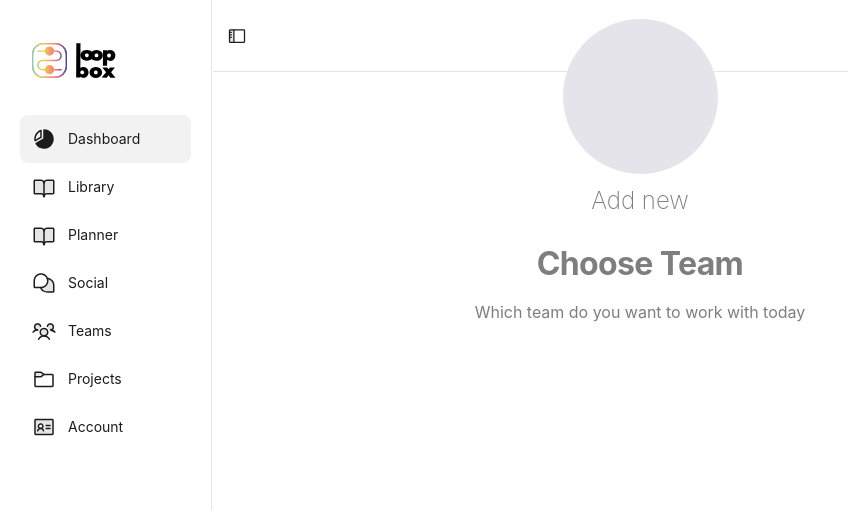
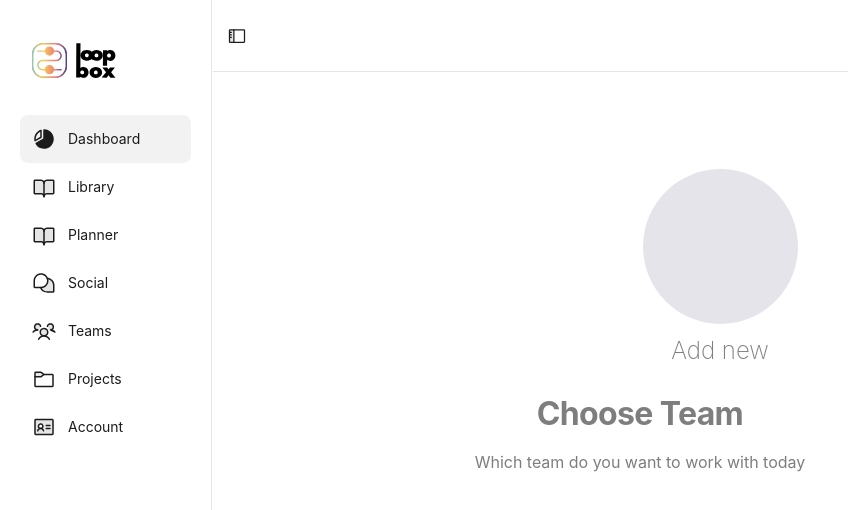
Before and after one commit to AlexanderJarvheden/DD1367-Software-Engineering-in-Project-Form, a React (Create React App) app in the folder client/: page /teams in a window 1280 px wide. Shown: the top 510 px of the page, without its empty margins (0-848 px from the left). Built offline with nearby package versions, Linux system fonts and the light colour scheme.

Commit message:
fixed choose teams

```diff
--- a/client/src/Assets/Styles/ChooseTeam.css
+++ b/client/src/Assets/Styles/ChooseTeam.css
@@ -5,6 +5,7 @@
     justify-content: center;
     align-items: center;
     gap: 56px;
+    margin-top: 150px;
 }
 
 .teamWithName {
@@ -12,6 +13,7 @@
     flex-direction: column;
     align-items: center;
     gap: 16px;
+    margin-left: 160px;
 }
 
 .addNewTeamText {
```
